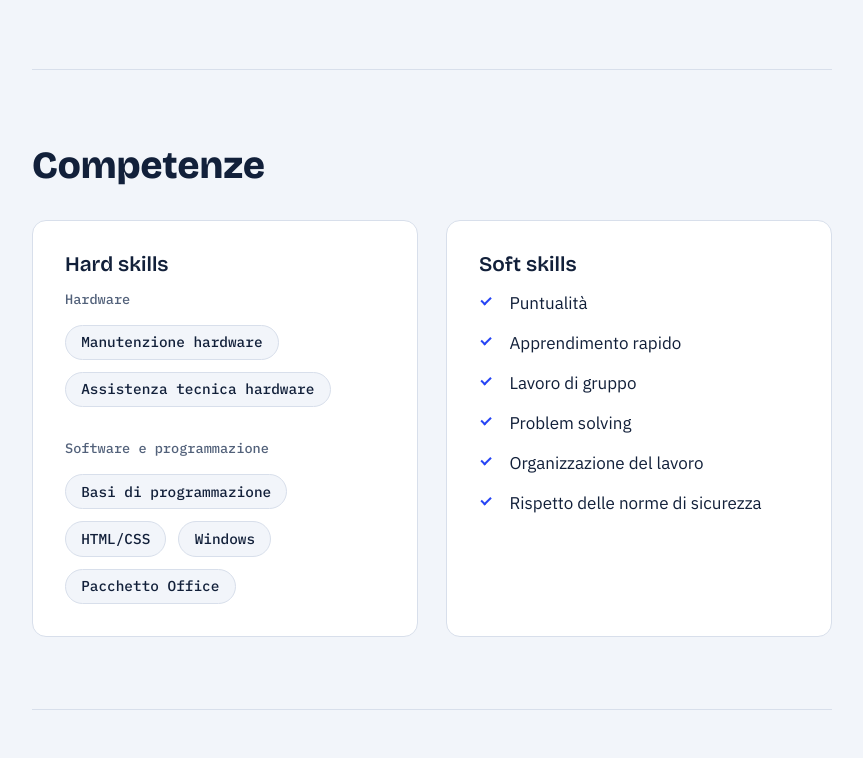
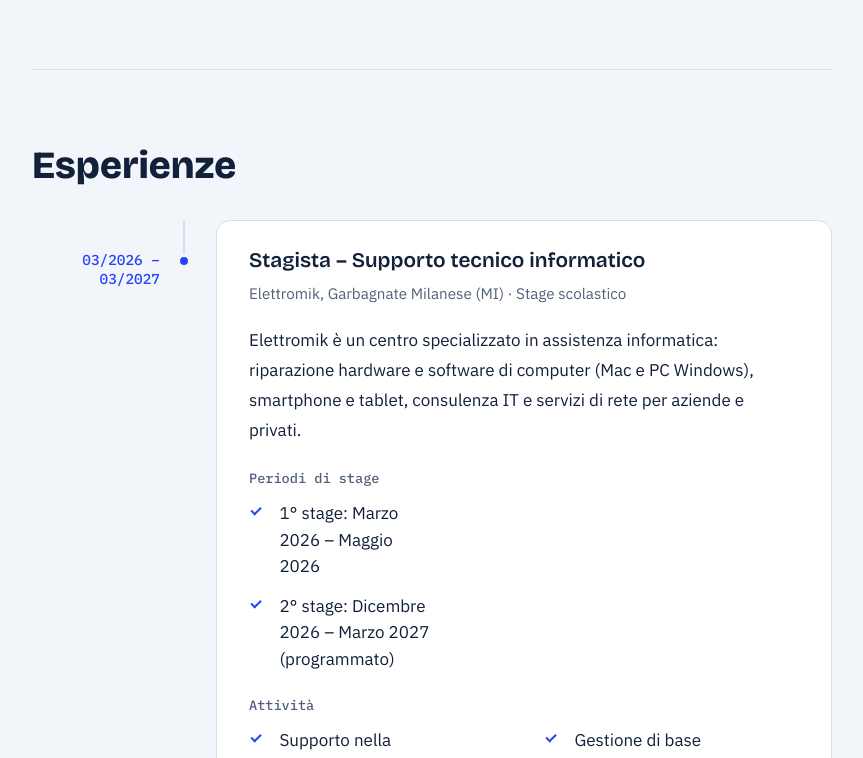
Before and after one commit to fucuu/tesina3AFOL, a plain HTML site: page cv.html in a window 1280 px wide. Shown: the part 2042-2800 px from the top of the page, without its empty margins (368-1231 px from the left). Drawn offline with nearby package versions, Linux system fonts and the light colour scheme.

Commit message:
CV Aggiornato

```diff
--- a/cv.html
+++ b/cv.html
@@ -54,6 +54,7 @@
           <ul role="list">
             <li><a href="#profilo">Profilo</a></li>
             <li><a href="#studi">Percorso di studi</a></li>
+            <li><a href="#esperienze">Esperienze</a></li>
             <li><a href="#competenze">Competenze</a></li>
             <li><a href="#lingue">Lingue</a></li>
             <li><a href="#contatti">Contatti</a></li>
@@ -109,6 +110,32 @@
               <article class="entry">
                 <h3>Licenza media</h3>
                 <p class="where">Scuola Secondaria di Primo Grado "Elsa Morante", Garbagnate Milanese · Livello EQF 2</p>
+              </article>
+            </li>
+          </ol>
+        </section>
+
+        <section id="esperienze" class="block">
+          <h2>Esperienze</h2>
+          <ol class="timeline" role="list">
+            <li>
+              <time datetime="2026-03">03/2026 – 03/2027</time>
+              <article class="entry">
+                <h3>Stagista – Supporto tecnico informatico</h3>
+                <p class="where">Elettromik, Garbagnate Milanese (MI) · Stage scolastico</p>
+                <p>Elettromik è un centro specializzato in assistenza informatica: riparazione hardware e software di computer (Mac e PC Windows), smartphone e tablet, consulenza IT e servizi di rete per aziende e privati.</p>
+                <h4>Periodi di stage</h4>
+                <ul class="check-list" role="list">
+                  <li>1° stage: Marzo 2026 – Maggio 2026</li>
+                  <li>2° stage: Dicembre 2026 – Marzo 2027 (programmato)</li>
+                </ul>
+                <h4>Attività</h4>
+                <ul class="check-list two-col" role="list">
+                  <li>Supporto nella diagnostica e nella riparazione hardware e software di PC, Mac e dispositivi mobili</li>
+                  <li>Affiancamento ai tecnici nell'assistenza IT e nella configurazione dei dispositivi per la clientela</li>
+                  <li>Gestione di base delle richieste dei clienti e supporto negli interventi di riparazione di routine</li>
+                  <li>Sviluppo di competenze pratiche di problem solving in un ambiente tecnico reale</li>
+                </ul>
               </article>
             </li>
           </ol>
```
Also changed, not shown: 1 other file.
